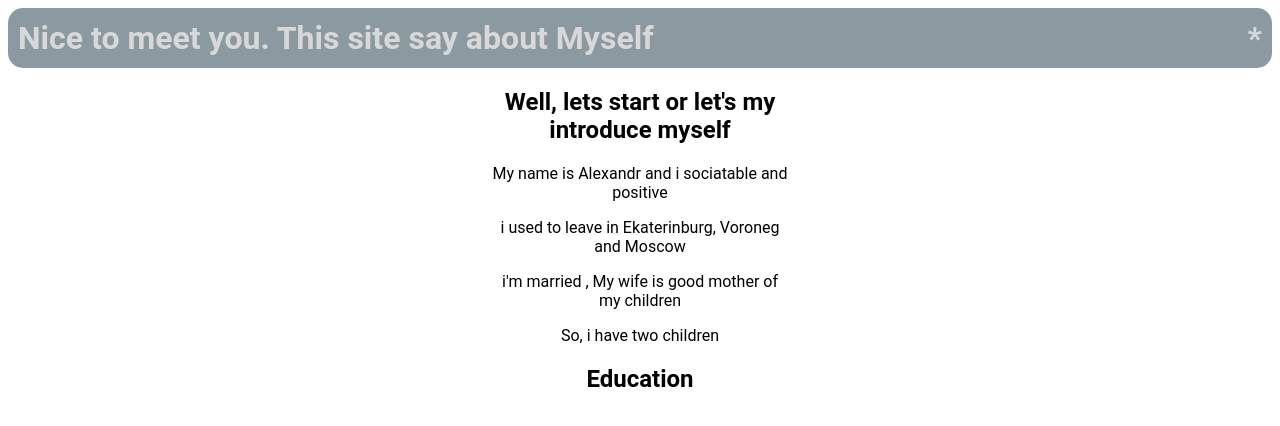
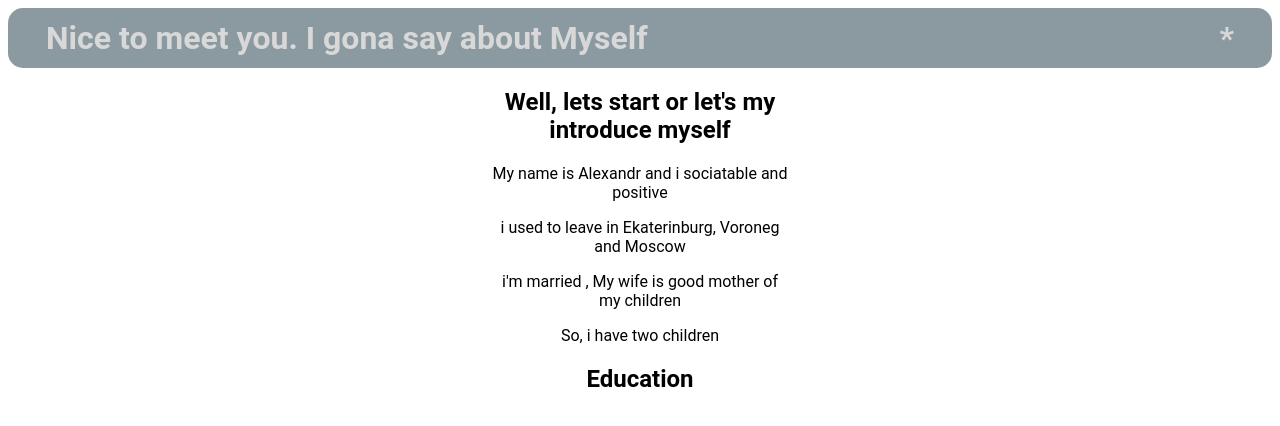
Before and after one commit to AlexanderSipko/avsipko.github.io, a plain HTML site: page index.html in a window 1280 px wide. Drawn offline with Linux system fonts and the light colour scheme; a script that the page names is missing.

Commit message:
change text

```diff
--- a/index.html
+++ b/index.html
@@ -10,7 +10,7 @@
 <body>
     <div class="head_section">
         <div class="right_content">
-            <h1>Nice to meet you. This site say about Myself</h1>
+            <h1>Nice to meet you. I gona say about Myself</h1>
         </div>
         <div class="left_content">
             <h1>*</h1>
--- a/media/css/style.css
+++ b/media/css/style.css
@@ -10,8 +10,8 @@
     align-items: center;
     height: 60px;
     background-color: rgb(139, 154, 161);
-    padding-left: 10px;
-    padding-right: 10px;
+    padding-left: 38px;
+    padding-right: 38px;
     border-radius: 15px;
 }
 
```
